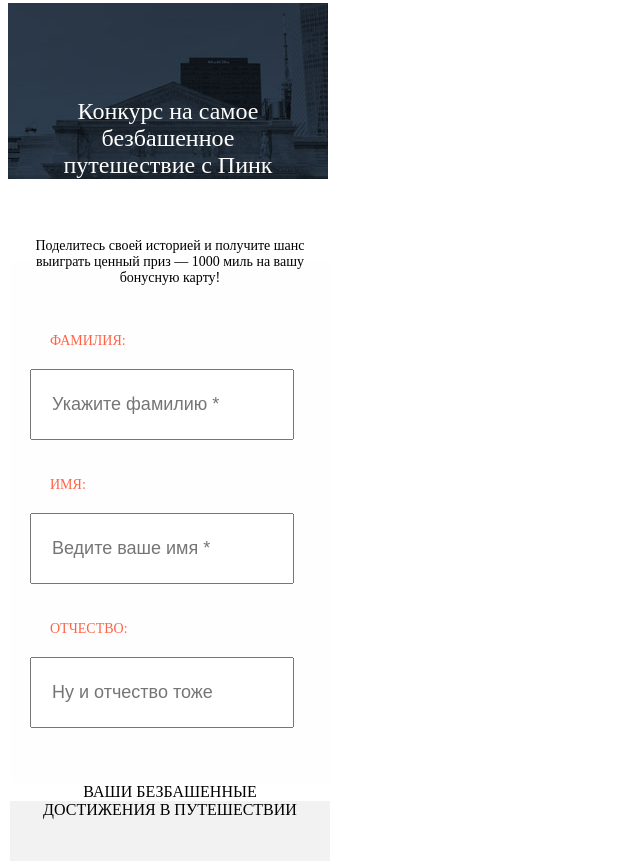
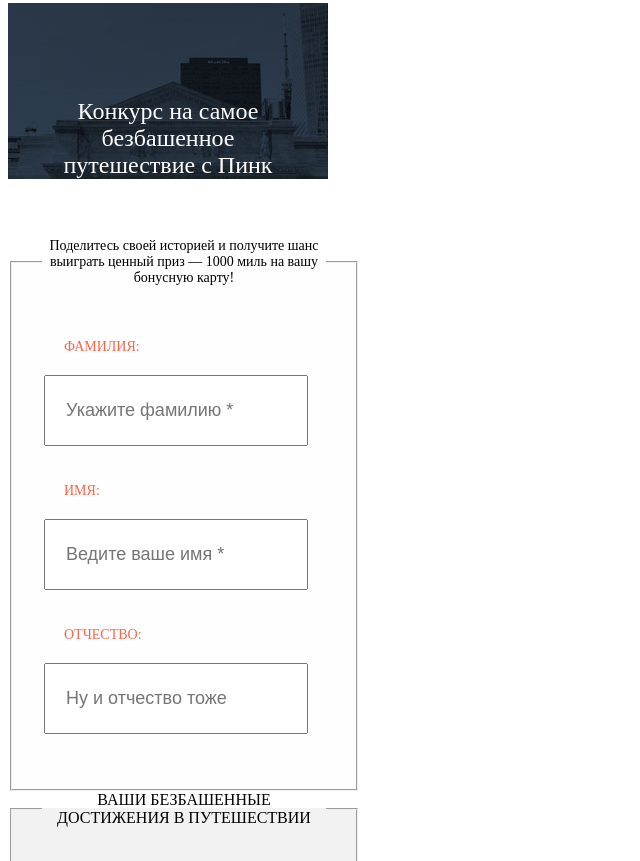
Before and after one commit to Roma1984/1189941-pink-19, a website: page source/form.html in a window 1280 px wide. Shown: the part 482-1343 px from the top of the page, without its empty margins (0-640 px from the left). Drawn offline with nearby package versions, Linux system fonts and the light colour scheme; files that its build step writes are made by us from their sources.

Commit message:
Продолжаем разметку

```diff
--- a/source/sass/blocks/page.scss
+++ b/source/sass/blocks/page.scss
@@ -3,7 +3,3 @@
 .page {
   margin-top: -21px;
 }
-fieldset {
-  padding: 0;
-  border: none;
-  }
```
